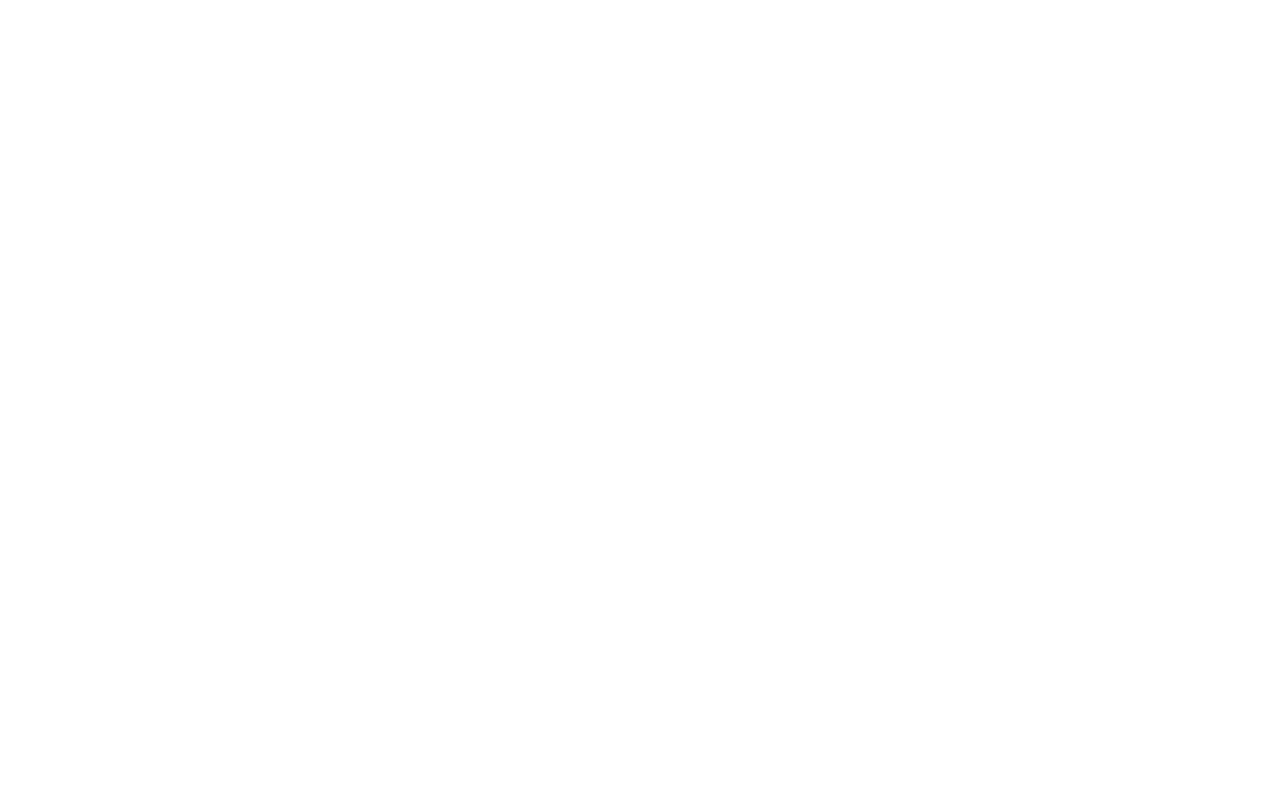
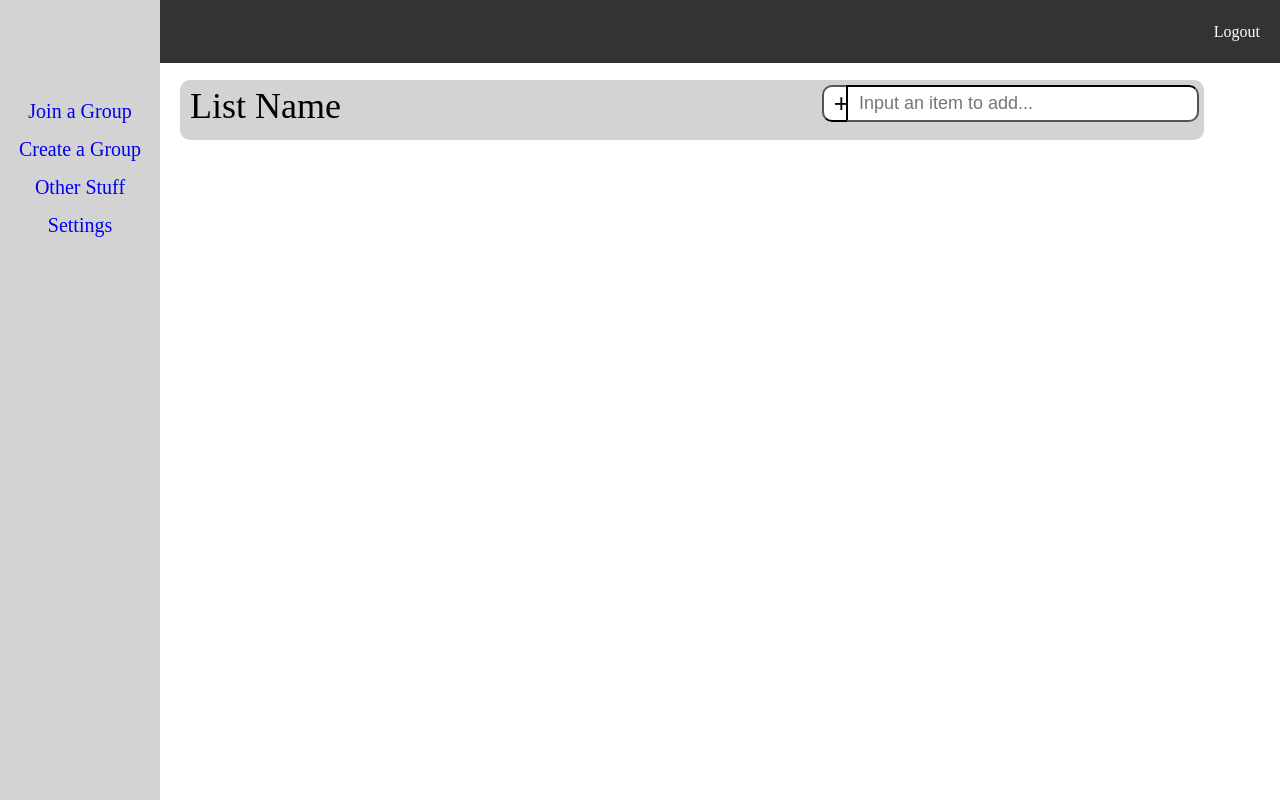
Before and after one commit to cjapar2/Pantry, a React (Create React App) app in the folder frontend/: page /mainlist in a window 1280 px wide. Before the commit this address had no page. Built offline with nearby package versions, Linux system fonts and the light colour scheme.

Commit message:
Added Mainlist, CreateAccount page to routing, made homepage link to mainlist and createaccount

```diff
--- a/frontend/src/components/App.js
+++ b/frontend/src/components/App.js
@@ -4,6 +4,11 @@
 
 import Login from './Login';
 import Dummy from './Dummy';
+
+import Navbar from './Navbar';
+import Sidebar from './Sidebar';
+import Mainlist from './Mainlist';
+import CreateAccount from './CreateAccount';
 
 /**
  * Simple component with no state.
@@ -16,6 +21,10 @@
       <Routes>
         <Route path='/' element={<Login/>} />
         <Route path='/home' element={<Dummy/>} />
+        <Route path='/mainlist' element={<div>
+          <Mainlist/><Navbar/><Sidebar/>
+        </div>} />
+        <Route path='/createaccount' element={<CreateAccount/>} />
       </Routes>
     </BrowserRouter>
   );
--- a/frontend/src/components/Login.js
+++ b/frontend/src/components/Login.js
@@ -1,5 +1,5 @@
 import * as React from 'react';
-// import {useNavigate} from 'react-router-dom';
+import {useNavigate} from 'react-router-dom';
 import {FormControl, FormGroup, TextField, Typography} from '@mui/material';
 import Box from '@mui/material/Box';
 import Grid from '@mui/material/Grid';
@@ -12,7 +12,7 @@
  */
 function Login() {
   const [user, setUser] = React.useState({username: '', password: ''});
-  // const navigate = useNavigate();
+  const navigate = useNavigate();
 
   const handleInputChange = (event) => {
     const {value, name} = event.target;
@@ -22,9 +22,14 @@
     setUser(u);
   };
 
+  const goToCreateAccount = (event) => {
+    navigate('/createaccount');
+  };
+
   // Do backend call/authentication here
   // Doesn't work
   const onLoginSubmit = (event) => {
+    navigate('/mainlist');
     event.preventDefault();
   /*  fetch('/authenticate', {
       method: 'POST',
@@ -106,11 +111,13 @@
                 fontSize: '22px',
                 pb: '5px',
               }}>Don't have an account?</Typography>
-              <Button variant='contained' size='large' sx={{
-                alignSelf: 'center',
-                backgroundColor: 'darkblue',
-                height: '35px',
-              }}>Sign Up</Button>
+              <Button variant='contained' size='large'
+                onClick={goToCreateAccount}
+                sx={{
+                  alignSelf: 'center',
+                  backgroundColor: 'darkblue',
+                  height: '35px',
+                }}>Sign Up</Button>
             </FormGroup>
           </Grid>
         </Grid>
--- a/frontend/src/components/Navbar.js
+++ b/frontend/src/components/Navbar.js
@@ -14,7 +14,7 @@
       </a>
       <ul>
         <li>
-          <a href="/b1">Logout</a>
+          <a href="/">Logout</a>
         </li>
       </ul>
     </nav>
--- a/frontend/src/components/Sidebar.js
+++ b/frontend/src/components/Sidebar.js
@@ -8,8 +8,8 @@
  */
 export default function Sidebar() {
   return (
-    <div class='sidebar'>
-      <div class='sidebar-buttons'>
+    <div className='sidebar'>
+      <div className='sidebar-buttons'>
         <ul>
           <li> <a href="test1">Join a Group</a></li>
           <li> <a href="test2">Create a Group</a></li>
```
Also changed, not shown: frontend/src/components/CreateAccount.js (+35 -36 lines).
